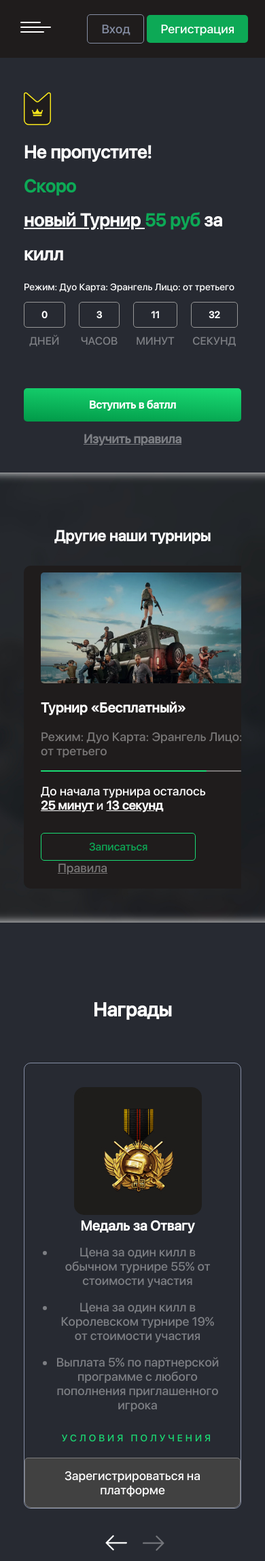
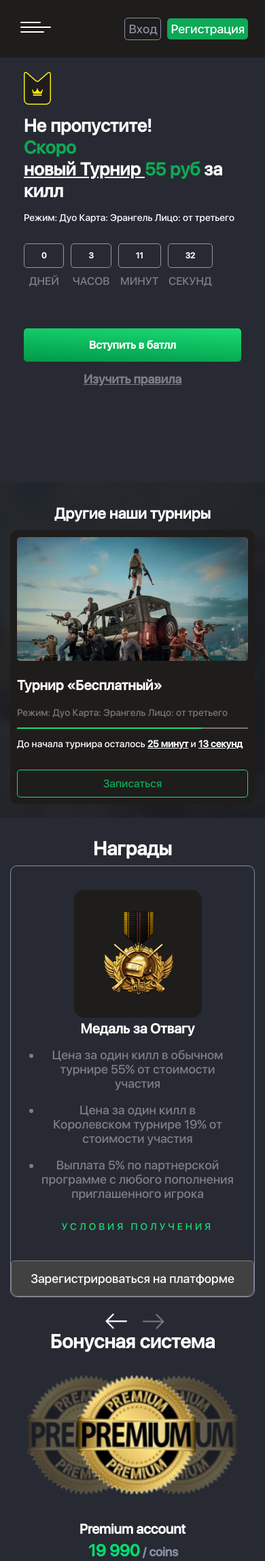
Before and after one commit to Jarogam/Jarogam.github.io, a PHP site: page / in a window 390 px wide. Shown: the top 2296 px of the page at 68% size. Run offline with PHP 8.4, Linux system fonts and the light colour scheme.

Commit message:
Add files via upload

```diff
--- a/pubg/css/main.css
+++ b/pubg/css/main.css
@@ -40,7 +40,7 @@
 text-decoration: none;
 display: inline-block;
 color: #fff;
-padding: 15px 70px;
+padding: 15px 90px;
 text-decoration: none;
 font-family: "SF UI Display";
 font-size: 18px;
@@ -175,7 +188,7 @@
 .header_loginform-login{
     border: 1px solid #868fa5;
     border-radius: 5px;
-    padding: 15px 30px;
+    padding: 10px 20px;
     text-decoration: none;
     color: #868fa5;
     font-family: "SF UI Display";
@@ -185,12 +198,13 @@
 .header_loginform-register{
     background: #0DA956;
     border-radius: 5px;
-    padding: 15px 40px;
+    padding: 10px 25px;
     color: #fff;
     text-decoration: none;
     font-family: "SF UI Display";
     font-size: 18px;
     font-weight: 400;
+    margin-left: 15px;
 }
 .main{
     display: flex;
@@ -428,6 +459,7 @@
   font-family: "SF UI Display";
   font-size: 18px;
   font-weight: 400;
+  margin-bottom: 30px;
 }
 .main_right-section_mainblock-buttons{
   margin-top: 60px;
@@ -463,9 +495,9 @@
   border-radius: 10px;
   background-color: #1f1c1c;
   padding: 10px;
+  /* max-width: 550px; */
 }
 .swiper-slide-tournaments_item{
-  padding-left: 15px;
     padding-bottom: 10px;
 }
 .swiper-slide-tournaments_item img{
@@ -481,7 +513,7 @@
   opacity: 0.4;
 color: #ffffff;
 font-family: "SF UI Display";
-font-size: 18px;
+font-size: 14px;
 font-weight: 400;
 }
 .swiper-slide-tournaments_item-line{
@@ -534,7 +566,7 @@
   transform: rotate(180deg);
 }
 .swiper-slide-tournaments_item-buttons_reg{
-  padding: 10px 70px;
+  padding: 10px 60px;
   display: inline-block;
   color: #0DA956;
   border: 1px solid #1adb74;
@@ -549,7 +581,7 @@
 font-size: 18px;
 font-weight: 400;
 text-decoration: underline;
-margin-left: 25px;
+margin-left: 35px;
 }
 .main_right-section_award{
 background-color: #272a32;
@@ -666,8 +698,7 @@
 }
 .main_right-section_bonuses-item img{
   margin-bottom: 35px;
-  max-width: 300px;
-  margin-left: calc(50% - 150px);
+  margin-left: auto;
 }
 .main_right-section_bonuses-item_block span{
   color: #ffffff;
@@ -868,11 +905,26 @@
   .swiper-slide_award-item_text{
     margin-left: 25px;
   }
-  .swiper-slide_award-item a:last-child{
+  /* .swiper-slide_award-item a:last-child{
     margin-left: 0;
-  }
+  } */
   .footer-video_play {
     right: calc(50% - 82px);
+  }
+}
+@media screen and (max-width: 1330px){
+  .swiper-slide-tournaments_item-buttons_reg{
+    display: block;
+    text-align: center;
+  }
+  .swiper-slide-tournaments_item-buttons a:last-child{
+    text-align: center;
+    display: block;
+    margin-top: 15px;
+  }
+  .swiper-slide-tournaments_item-buttons a:last-child{
+    margin: 0px;
+    margin-top: 10px;
   }
 }
 @media screen and (max-width: 1200px){
@@ -901,23 +953,39 @@
   }
   .footer-top{
     margin-bottom: 50px;
+    padding: 0px 15px;
   }
 }
 @media screen and (max-width: 998px){
 h1{
   font-size: 30px;
+  line-height: 2rem;
 }
+
 .main_right-section_bonuses-item_block-coins{
   float: none;
   padding-top: 5px;
   display: block;
 }
+
 .main_right-section_bonuses-item_block-buy{
   padding: 15px 0px;
 }
 .main_right-section_bonuses-item_block span{
+  display: inline-block;
+  text-align: center;
+}
+.main_right-section .main_right-section_bonuses-item_block-coins_count{
+  margin-left: calc(50% - 65px);
+}
+.main_right-section .main_right-section_bonuses-item_block-title{
   display: block;
-  text-align: center;
+}
+.footer-bottom_text p{
+  padding-right: 30px;
+}
+.main_left-section_menu li span{
+  font-size: 13px;
 }
 .logo a{
   font-size: 17px;
@@ -945,24 +1013,67 @@
   background-size: cover;
 }
 }
-@media screen and (max-width: 886px){
 
-}
 @media screen and (max-width: 768px){
+  .main_right-section{
+    position: relative;
+  }
+  body.sidebar-mini .main_right-section::before{
+    content: "";
+    opacity: 0.9;
+    background-color: #1F1C1C;
+    width: 100%;
+    height: 100%;
+    position: absolute;
+  }
+  h2{
+    margin: 0 10px;
+  }
+  .swiper-tournaments .swiper-slide{
+    padding: 0px;
+  }
+  .swiper-slide-tournaments_item{
+    padding: 10px;
+  }
   .main_right-section_mainblock{
-    padding: 50px 35px;
+    padding: 20px 35px;
+  }
+  .swiper-slide-tournaments_item-buttons a:last-child{
+    display: none;
+  }
+  .main_left-section .main_left-section_social li{
+    padding-left: 10px;
   }
   .main_right-section_mainblock-buttons a:last-child{
     margin-left: 0px;
     margin-top: 15px;
   }
-
+  .sidebar-mini .main_left-section_menu li a{
+    margin-left: 0px;
+    display: inline-block;
+  }
+  .sidebar-mini .main_left-section_menu li:nth-child(8){
+    margin-top: 15px;
+  }
+  .sidebar-mini .main_left-section_social{
+    margin-top: 20px;
+  }
+  .sidebar-mini .main_left-section_menu li a{
+    display: flex;
+    width: 100%;
+    padding: 10px 15px;
+    margin-left: 0px;
+    line-height: 1.2rem;
+  }
+  .sidebar-mini .main_left-section_menu li:nth-child(8) a{
+    margin: 0px;
+  }
   .main_right-section_mainblock{
     background: none;
-    margin-bottom: 40px;
+    /* margin-bottom: 40px; */
   }
   .main_left-section{
-    left: -170px;
+    left: -225px;
   }
   .footer-form{
     padding: 0px;
@@ -991,7 +1104,10 @@
     display: inline-block;
   }
   .main_right-section-award, .main_right-section_slider, .main_right-section-bonuses, .footer{
-    padding: 50px 35px;
+    padding: 10px 10px;
+  }
+  .footer{
+    padding-bottom: 0px;
   }
   .footer-top, .footer-bottom{
     display: block;
@@ -1001,8 +1117,11 @@
   }
   .main_right-section-award_swiper-navigation{
     left: calc(50%);
+    bottom: -15px;
   }
-
+  .main_right-section-bonuses{
+    padding-top: 50px;
+  }
   .footer-bottom_logo{
     display: inline-block;
     vertical-align: top;
@@ -1029,6 +1148,13 @@
   h1{
     font-size: 26px;
   }
+
+  .main_right-section-award h2{
+    padding: 0px;
+  }
+  .main_right-section_mainblock{
+    padding-top: 20px;
+  }
   .main_right-section_mainblock p{
     font-size: 14px;
   }
@@ -1111,4 +1250,39 @@
   .main_right-section_mainblock-counter_item{
     margin-left: 20px;
   }
+  .main_right-section-award, .main_right-section_slider, .main_right-section-bonuses, .footer {
+    padding: 20px 15px;
+  }
+  /* .main_right-section_bonuses-item_block{
+    padding-bottom: 0px;
+  } */
+  .swiper-slide-tournaments_item-buttons_reg{
+    text-align: center;
+    padding: 10px 85px;
+  }
+  .swiper-slide-tournaments_item-buttons a:last-child{
+    padding: 0;
+    text-align: center;
+    display: none;
+    margin: 0;
+  }
 }
+@media screen and (max-width: 400px){
+  .header_loginform-register{
+    padding: 5px;
+    margin-left: 5px;
+  }
+  .header_loginform-login{
+    padding: 5px;
+  }
+  .main_right-section_mainblock-counter_item{
+    margin-left: 10px;
+  }
+  .main_right-section_mainblock-counter_item span:first-child{
+    font-size: 12px;
+  }
+  .main_right-section_mainblock{
+    margin-bottom: 125px;
+  }
+
+}
--- a/pubg/index.html
+++ b/pubg/index.html
@@ -31,7 +31,7 @@
             <ul class="main_left-section_menu">
                 <li><a href="">
                         <i class="icon icon-active-profile"></i>
-                        <span>Главная страница</span>
+                        <span>Главная</span>
                     </a>
                 </li>
                 <li><a href=""><i class="icon icon-profile"></i><span>Профиль</span> </a></li>
@@ -260,7 +260,7 @@
                     <div class="main_right-section_bonuses-item">
                         <div class="main_right-section_bonuses-item_block">
                             <img src="img/premium.png" alt="premium">
-                            <span>Premium account</span>
+                            <span class="main_right-section_bonuses-item_block-title">Premium account</span>
                             <div class="main_right-section_bonuses-item_block-coins">
                                 <span class="main_right-section_bonuses-item_block-coins_count">19 990</span>
                                 <span>/ coins</span>
@@ -271,7 +271,7 @@
                         </div>
                         <div class="main_right-section_bonuses-item_block">
                             <img src="img/premium.png" alt="premium">
-                            <span>Premium account</span>
+                            <span class="main_right-section_bonuses-item_block-title">Premium account</span class="main_right-section_bonuses-item_block-title">
                             <div class="main_right-section_bonuses-item_block-coins">
                                 <span class="main_right-section_bonuses-item_block-coins_count">19 990</span>
                                 <span>/ coins</span>
@@ -282,7 +282,7 @@
                         </div>
                         <div class="main_right-section_bonuses-item_block">
                             <img src="img/premium.png" alt="premium">
-                            <span>Premium account</span>
+                            <span class="main_right-section_bonuses-item_block-title">Premium account</span class="main_right-section_bonuses-item_block-title">
                             <div class="main_right-section_bonuses-item_block-coins">
                                 <span class="main_right-section_bonuses-item_block-coins_count">19 990</span>
                                 <span>/ coins</span>
@@ -293,7 +293,7 @@
                         </div>
                         <div class="main_right-section_bonuses-item_block">
                             <img src="img/premium.png" alt="premium">
-                            <span>Premium account</span>
+                            <span class="main_right-section_bonuses-item_block-title">Premium account</span class="main_right-section_bonuses-item_block-title">
                             <div class="main_right-section_bonuses-item_block-coins">
                                 <span class="main_right-section_bonuses-item_block-coins_count">19 990</span>
                                 <span>/ coins</span>
@@ -304,7 +304,7 @@
                         </div>
                         <div class="main_right-section_bonuses-item_block">
                             <img src="img/premium.png" alt="premium">
-                            <span>Premium account</span>
+                            <span class="main_right-section_bonuses-item_block-title">Premium account</span class="main_right-section_bonuses-item_block-title">
                             <div class="main_right-section_bonuses-item_block-coins">
                                 <span class="main_right-section_bonuses-item_block-coins_count">19 990</span>
                                 <span>/ coins</span>
@@ -315,7 +315,7 @@
                         </div>
                         <div class="main_right-section_bonuses-item_block">
                             <img src="img/premium.png" alt="premium">
-                            <span>Premium account</span>
+                            <span class="main_right-section_bonuses-item_block-title">Premium account</span class="main_right-section_bonuses-item_block-title">
                             <div class="main_right-section_bonuses-item_block-coins">
                                 <span class="main_right-section_bonuses-item_block-coins_count">19 990</span>
                                 <span>/ coins</span>
```
Also changed, not shown: other parts of pubg/css/main.css (+78 -27 lines), pubg/img/Bitmap.jpg, pubg/img/slider-bg.jpg, 2 other files.
